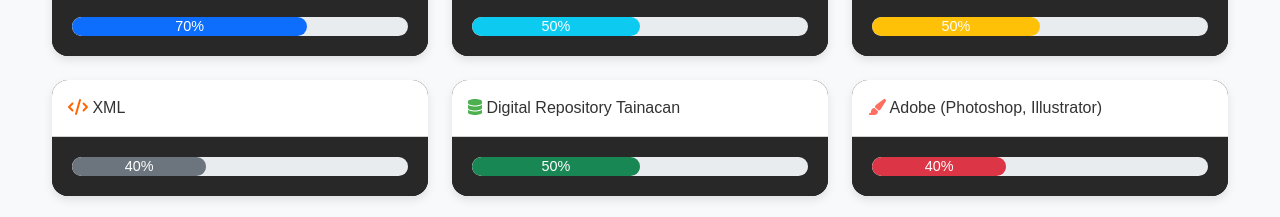
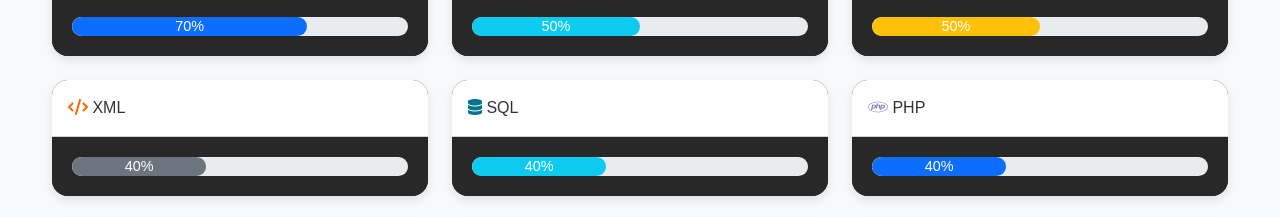
Before and after one commit to eneriadakeri/my-portfolio, a website: page index.html in a window 1280 px wide. Shown: the part 3133-3350 px from the top of the page. Drawn offline with nearby package versions, Linux system fonts and the light colour scheme.

Commit message:
added skills

```diff
--- a/index.html
+++ b/index.html
@@ -561,7 +561,6 @@
     <span class="close" onclick="closeGallery()" aria-label="Close Gallery">&times;</span>
   </div>
 
-
 <!-- Content for Skills -->
 <section id="skills" class="content-section py-5 bg-light">
   <div class="container">
@@ -619,7 +618,33 @@
                   </div>
               </div>
           </div>
-          <!-- Skill 5: Digital Repository Tainacan -->
+          <!-- Skill 5: SQL -->
+          <div class="col-12 col-md-6 col-lg-4 mb-4">
+            <div class="card">
+                <div class="card-header">
+                    <i class="fas fa-database" style="color: #00758f;"></i> SQL
+                </div>
+                <div class="card-body">
+                    <div class="progress">
+                        <div class="progress-bar bg-info" role="progressbar" style="width: 40%;" aria-valuenow="40" aria-valuemin="0" aria-valuemax="100">40%</div>
+                    </div>
+                </div>
+            </div>
+        </div>
+        <!-- Skill 6: PHP -->
+        <div class="col-12 col-md-6 col-lg-4 mb-4">
+          <div class="card">
+              <div class="card-header">
+                  <i class="fab fa-php" style="color: #777bb4;"></i> PHP
+              </div>
+              <div class="card-body">
+                  <div class="progress">
+                      <div class="progress-bar bg-primary" role="progressbar" style="width: 40%;" aria-valuenow="40" aria-valuemin="0" aria-valuemax="100">40%</div>
+                  </div>
+              </div>
+          </div>
+      </div>
+          <!-- Skill 7: Digital Repository Tainacan -->
           <div class="col-12 col-md-6 col-lg-4 mb-4">
               <div class="card">
                   <div class="card-header">
@@ -632,7 +657,7 @@
                   </div>
               </div>
           </div>
-          <!-- Skill 6: Adobe (Photoshop, Illustrator) -->
+          <!-- Skill 8: Adobe (Photoshop, Illustrator) -->
           <div class="col-12 col-md-6 col-lg-4 mb-4">
               <div class="card">
                   <div class="card-header">
@@ -645,7 +670,7 @@
                   </div>
               </div>
           </div>
-          <!-- Skill 7: Git & GitHub -->
+          <!-- Skill 9: Git & GitHub -->
           <div class="col-12 col-md-6 col-lg-4 mb-4">
               <div class="card">
                   <div class="card-header">
@@ -662,6 +687,7 @@
       </div>
   </div>
 </section>
+
 
 
 
```
Also changed, not shown: 1 other file.
